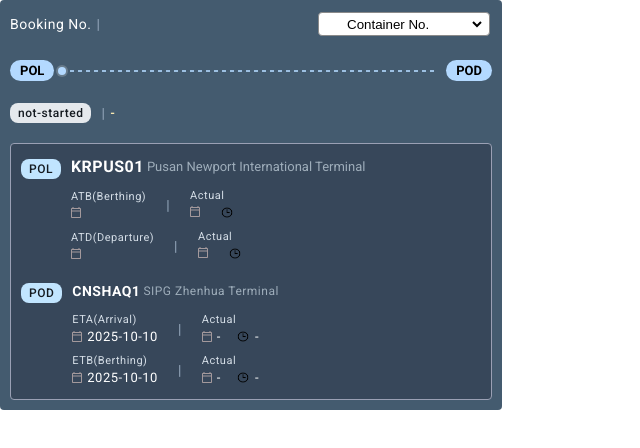
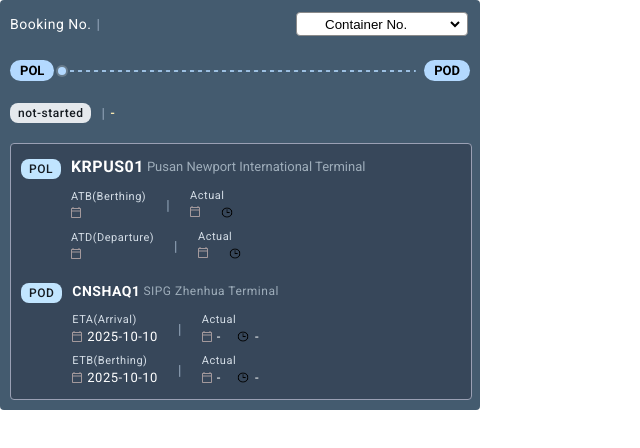
Before and after one commit to Young-Hyun-Ham/iframe-container, a React (Vite) app: page / in a window 1280 px wide. Shown: the top 448 px of the page, without its empty margins (0-640 px from the left). Built offline with nearby package versions, Linux system fonts and the light colour scheme.

Commit message:
폼 전체 width 20px 줄이기

```diff
--- a/src/IframeScenrio.tsx
+++ b/src/IframeScenrio.tsx
@@ -237,6 +237,7 @@ const IframeScenrio: React.FC = () => {
 
 	return (
 		<div className={styles.frameParent}>
+			{/* header frame 영역 */}
 			<div className={styles.frameGroup}>
 				<div className={styles.frameContainer}>
 					<div className={styles.bookingNoParent}>
@@ -337,6 +338,8 @@ const IframeScenrio: React.FC = () => {
 					</b>
 				</div>
 			</div>
+
+			{/* main frame 영역 */}
 			<div className={styles.frameDiv}>
 				<div className={styles.labelChipContainer}>
 					<div className={styles.labelChip}>
--- a/src/iframeScenrio.module.css
+++ b/src/iframeScenrio.module.css
@@ -2,7 +2,7 @@
   	position: relative;
   	border-radius: 4px;
   	background-color: #445b6f;
-  	width: 100%;
+  	width: 480px;
 		height: 410px;
   	display: flex;
   	flex-direction: column;
@@ -212,7 +212,7 @@
   	color: #f7e7b0;
 }
 .frameDiv {
-  	width: 482px;
+  	width: 462px;
   	border-radius: 4px;
   	background-color: #37475A;
   	border: 1px solid #9aa0b4;
```
